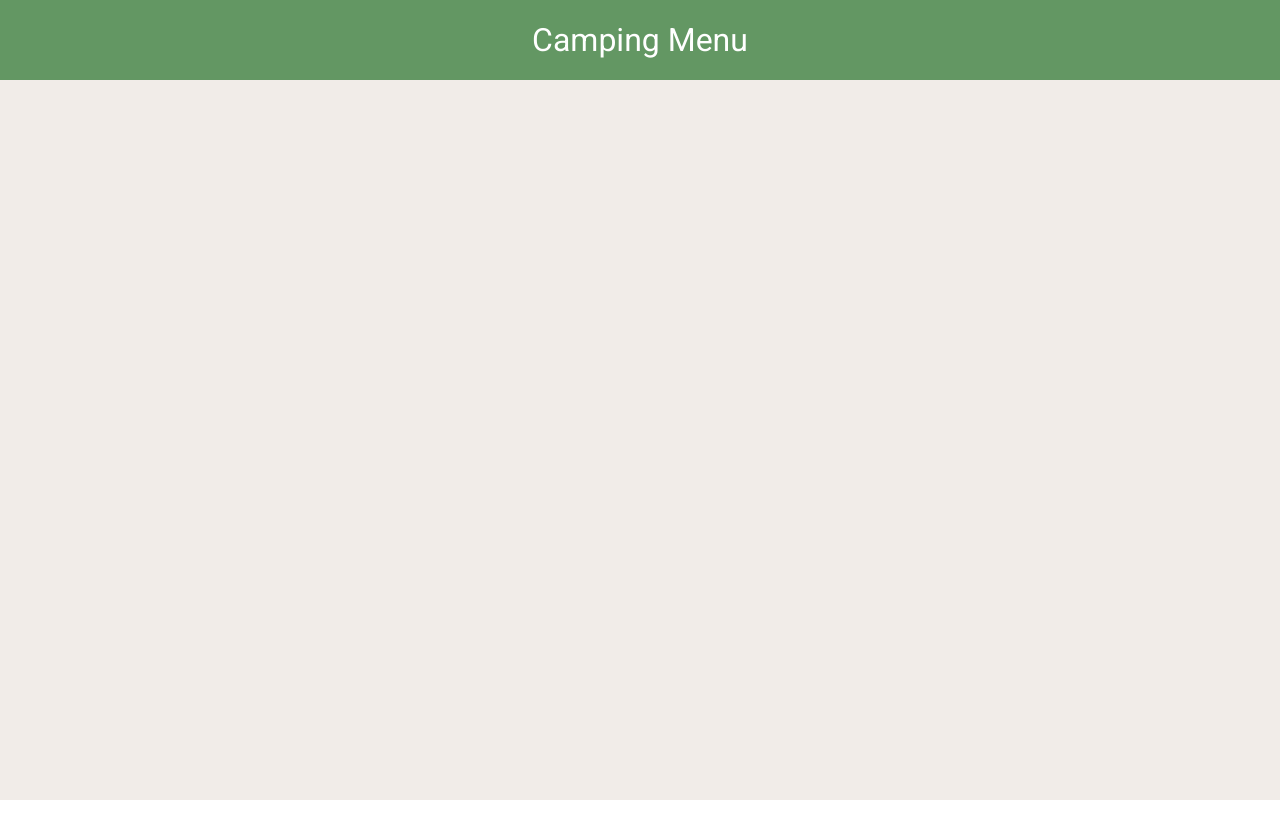
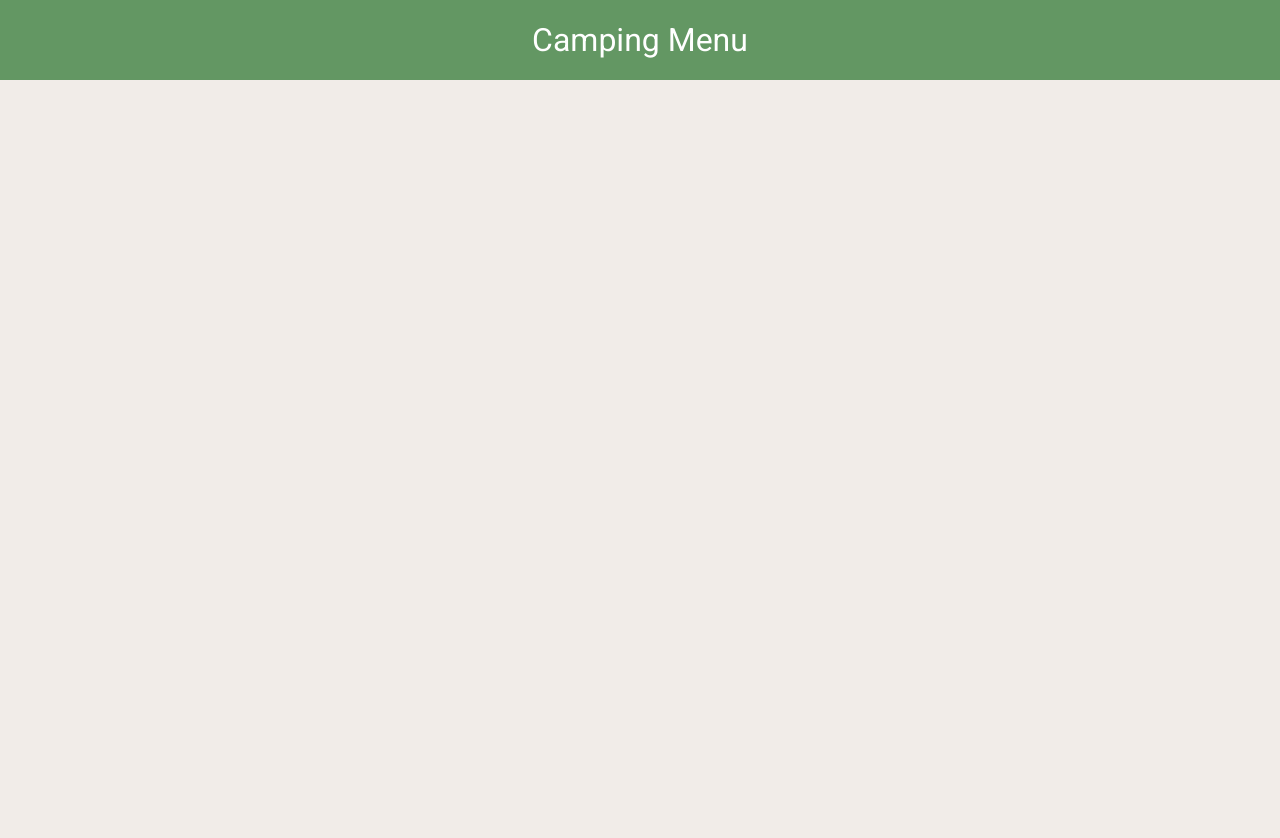
Before and after one commit to JosephT5566/campingRecipe20211010, a Next.js app: page / in a window 1280 px wide. Shown: the top 838 px of the page. Before the commit the page ends 800 px from the top, so only its background shows below. Built offline with nearby package versions, Linux system fonts and the light colour scheme.

Commit message:
modify the style of header and container

```diff
--- a/src/components/based/Container.tsx
+++ b/src/components/based/Container.tsx
@@ -8,19 +8,18 @@ interface Props {
 const useStyle = makeStyles((theme) => ({
 	container: {
 		minHeight: '100vh',
-		paddingTop: theme.layout.header.height,
-		paddingInline: '10em',
-		paddingBottom: '1em',
+		// paddingInline: '10em',
+		// paddingBottom: '1em',
 		backgroundColor: theme.palette.background.default,
 		display: 'flex',
 		flexDirection: 'column',
-		gap: '2rem',
-		[theme.breakpoints.down('md')]: {
-			paddingInline: '5em',
-		},
-		[theme.breakpoints.down('xs')]: {
-			paddingInline: '1em',
-		},
+		gap: '0rem',
+		// [theme.breakpoints.down('md')]: {
+		// 	paddingInline: '5em',
+		// },
+		// [theme.breakpoints.down('xs')]: {
+		// 	paddingInline: '1em',
+		// },
 	},
 }));
 
--- a/src/views/layout/Header.tsx
+++ b/src/views/layout/Header.tsx
@@ -5,11 +5,7 @@ const useStyle = makeStyles((theme) => ({
 	header: {
 		minHeight: theme.layout.header.height,
 		width: '100%',
-		top: 0,
-		left: 0,
-		zIndex: theme.zIndex.appBar,
 		padding: '0.5em',
-		position: 'fixed',
 		display: 'grid',
 		placeItems: 'center',
 		backgroundColor: theme.palette.primary.main,
```
